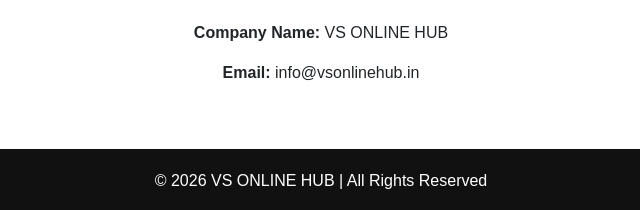
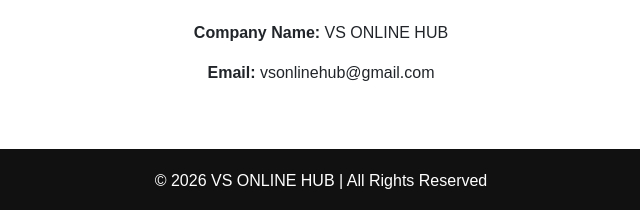
Before and after one commit to vsonlinehub-jpg/vsonlinehub, a plain HTML site: page index.html in a window 1280 px wide. Shown: the part 2266-2476 px from the top of the page, 319-959 px from the left. Drawn offline with nearby package versions, Linux system fonts and the light colour scheme.

Commit message:
Update index.html

```diff
--- a/index.html
+++ b/index.html
@@ -212,7 +212,7 @@
 <div class="text-center">
     <p><strong>Company Name:</strong> VS ONLINE HUB</p>
     <!-- <p><strong>Address:</strong> Shop No. 71, DDA Raja Ram Market, Madangir, New Delhi - 110062</p> -->
-    <p><strong>Email:</strong> info@vsonlinehub.in</p>
+    <p><strong>Email:</strong> vsonlinehub@gmail.com</p>
 </div>
 
 
```
